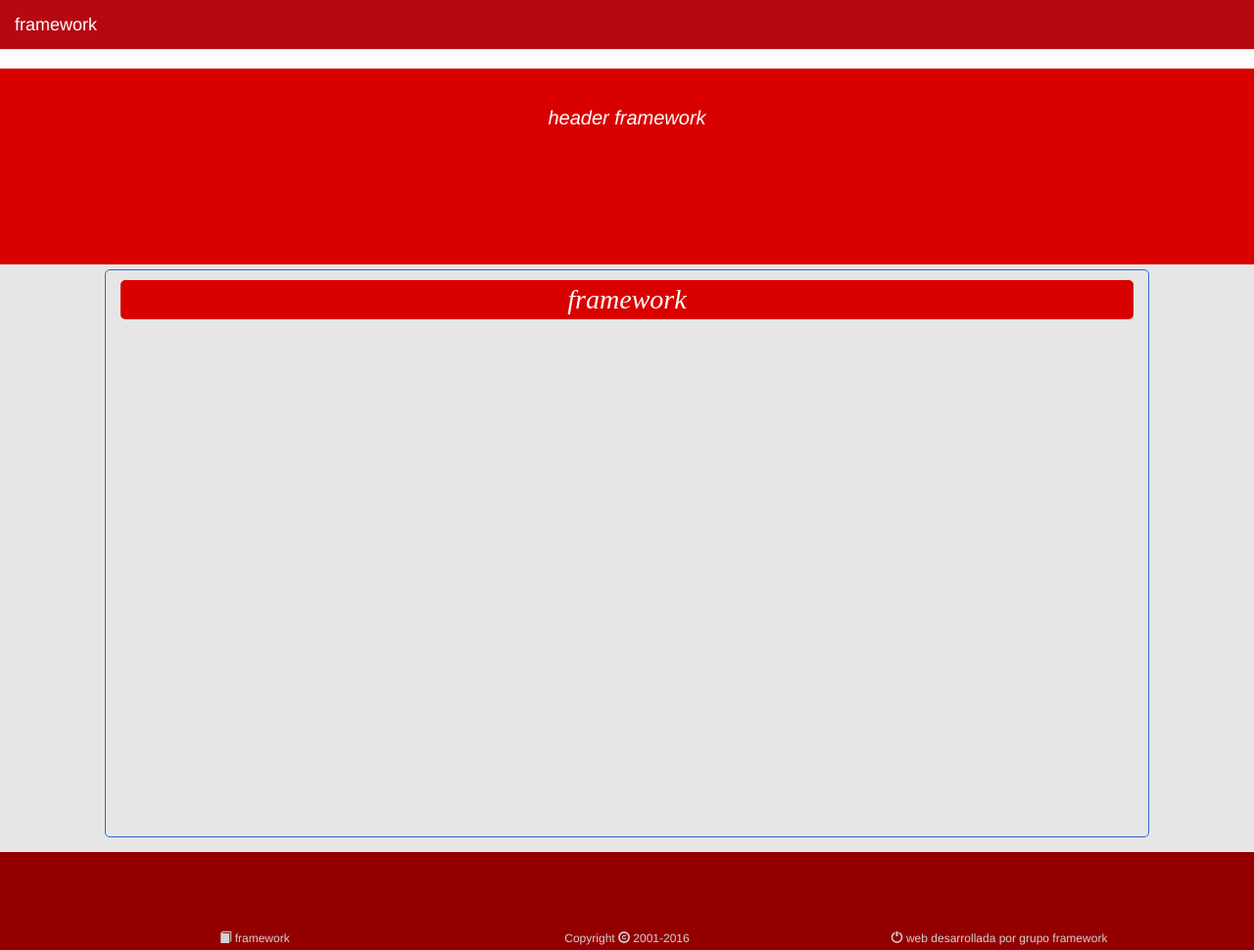
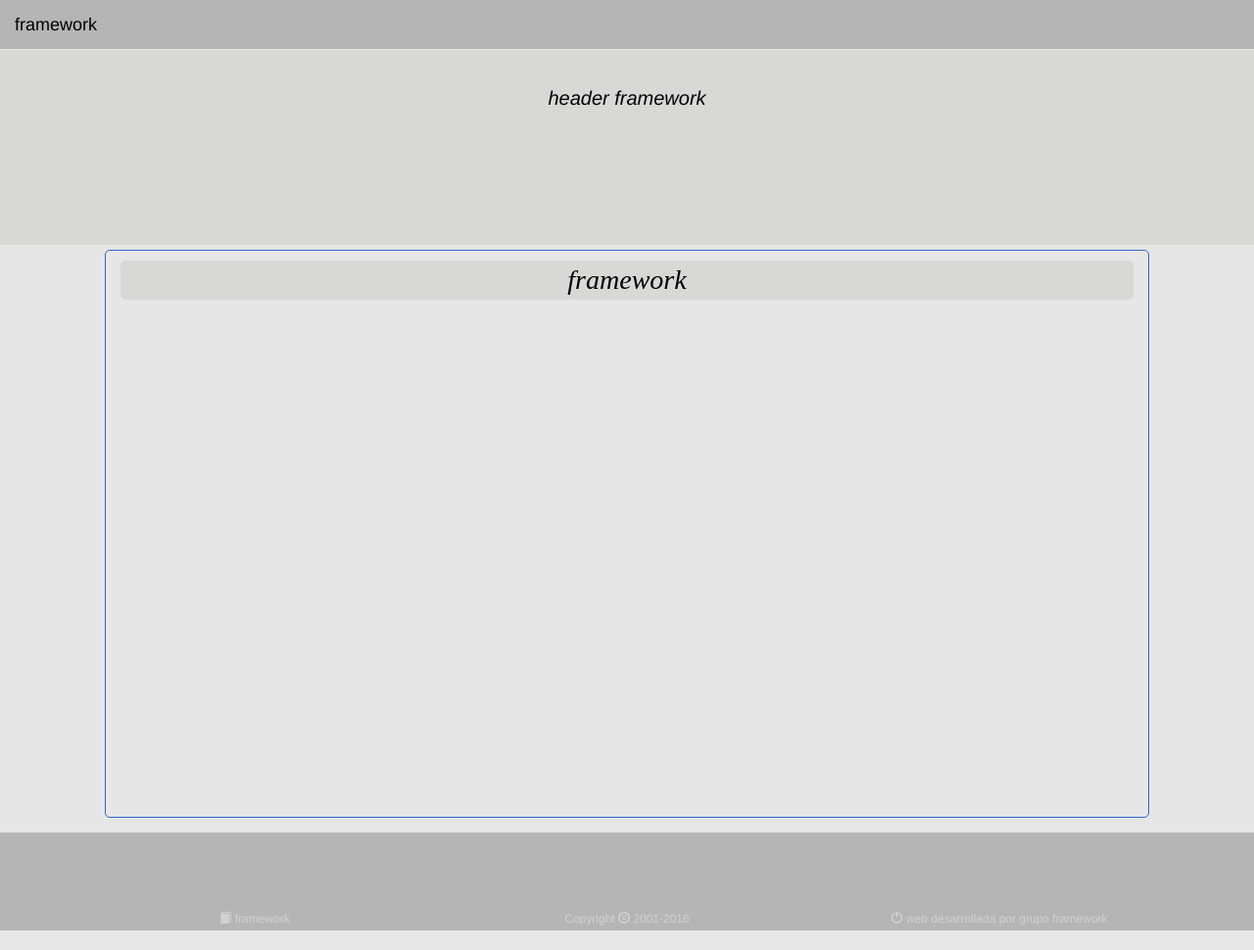
Before and after one commit to tecnoservi-rsl/apaff, a PHP site: page /framework/ in a window 1280 px wide. Shown: the whole page at 98% size. Run offline with PHP 8.4, Linux system fonts and the light colour scheme; data comes from the database, SQL or seed files in the repository; tables that the repository leaves empty hold one stand-in row (values such as "Sample post").

Commit message:
actuulizacion

```diff
--- a/layout/layout_legna/css/layout.css
+++ b/layout/layout_legna/css/layout.css
@@ -1,11 +1,11 @@
 .navbar-default {
-background-color: #B50912;
+background-color: #B5B5B5;
 }
 .navbar-default .navbar-nav > li > a {
-color: #FFFFFF;
+color: #000000;
 }
 .navbar > .container .navbar-brand, .navbar > .container-fluid .navbar-brand {
-color: #FFFFFF;
+color: #000000;
 }
 .navbar-default .navbar-nav > li > a:focus, .navbar-default .navbar-nav > li > a:hover {
 color: #A8A8A8;
@@ -13,25 +13,25 @@
 
 .header-content {
 
-background-color: #D90000;
+background-color: #D8D9D5;
 min-height: 200px;
-color: #FFFFFF;
-border-color: #FFFFFF;
+color: #000000;
+border-color: #000000;
 }
 .header-titulos {
-color: #FFFFFF;
-border-color: #FFFFFF;
+color: #000000;
+border-color: #000000;
 
 
 
 
 
-background-color: #D90000;
+background-color: #D8D9D5;
 
 
 }
 #pie{
-background-color: #940000;
+background-color: #B5B5B5;
 
 
 color: #D1D1D1;
--- a/site/models/appModel.php
+++ b/site/models/appModel.php
@@ -105,7 +105,7 @@
         $metodo=$peticion->getMetodo();
 
 
-        echo $sql="INSERT INTO log values ('',$usuario,'$ip','$controlador','$metodo',CURDATE(),CURTIME())";
+         $sql="INSERT INTO log values ('',$usuario,'$ip','$controlador','$metodo',CURDATE(),CURTIME())";
         $this->_db->query($sql);
 
 
```
Also changed, not shown: 1 other file.
